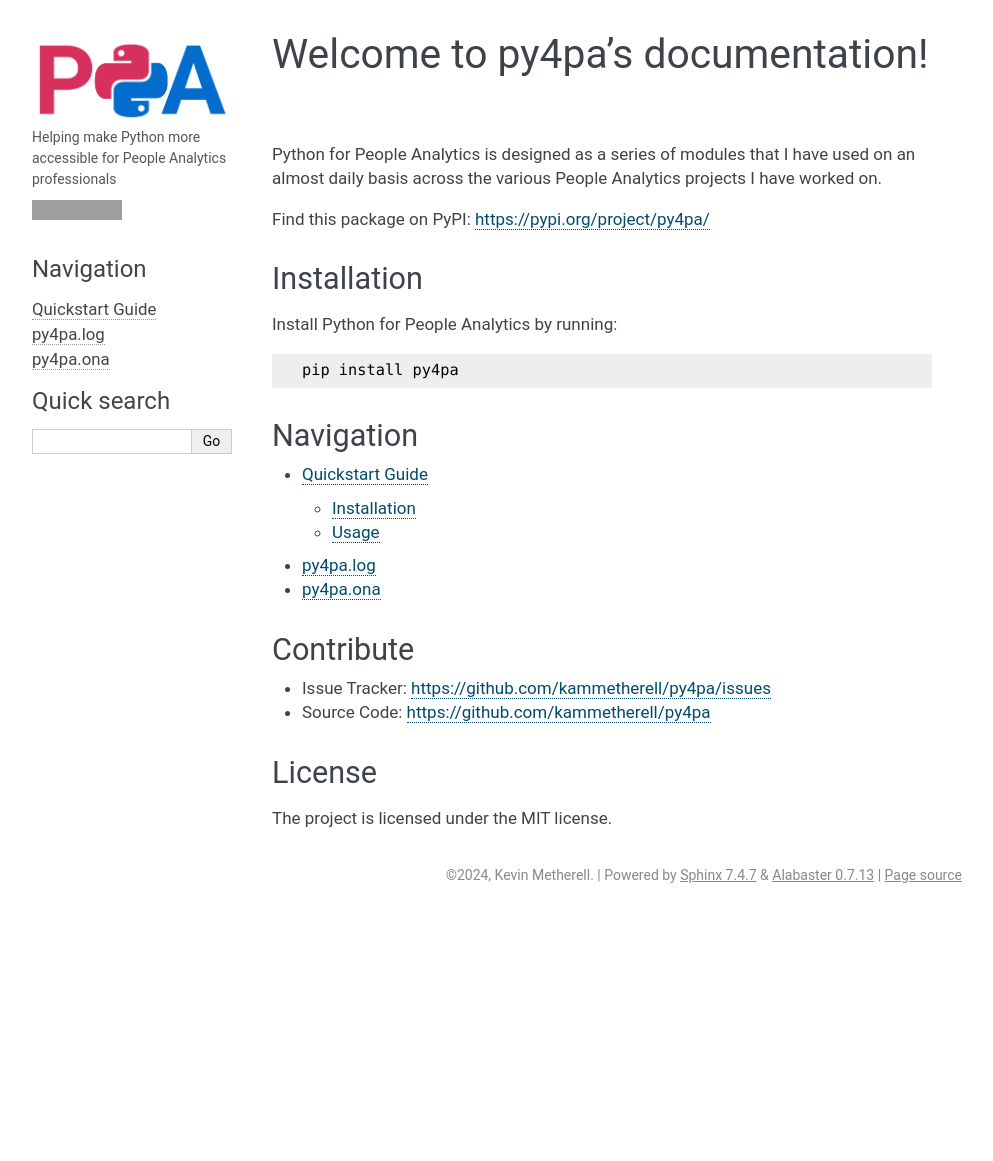
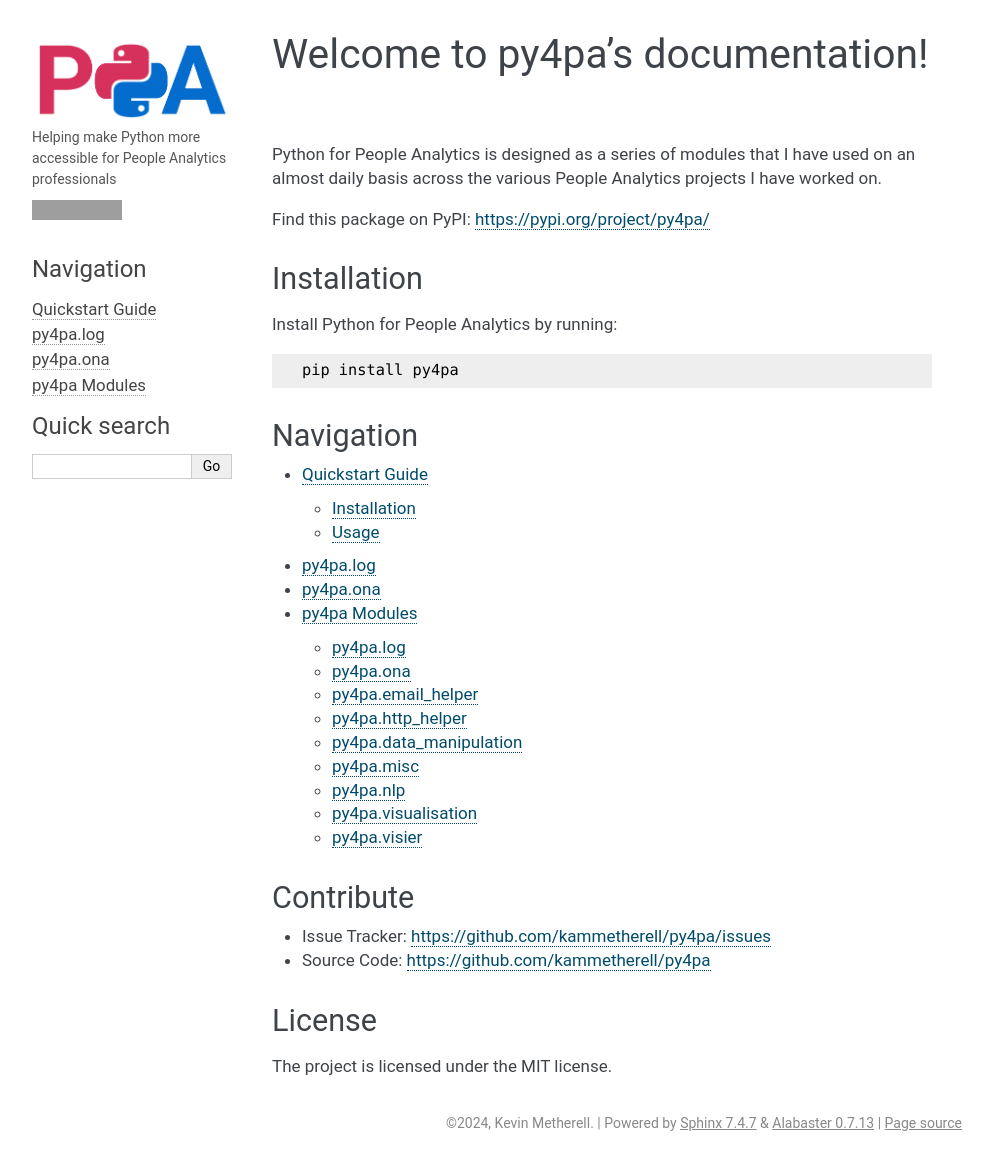
Before and after one commit to kammetherell/py4pa, a Sphinx documentation site: the page built from docs/source/index.rst, in a window 1280 px wide and 1161 px high. Shown: the whole window, without its empty margins (148-1141 px from the left). Built offline with Sphinx 7.4.7, drawn with Linux system fonts in a browser that asks for light colours; pages that are not in the unit, such as notebooks, are missing from menus; grey boxes are pictures that could not be loaded.

Commit message:
revcert revert

```diff
--- a/docs/source/index.rst
+++ b/docs/source/index.rst
@@ -27,6 +27,7 @@
    usage/quickstart
    log
    ona
+   modules
 
 .. Features
 .. --------
--- a/docs/source/log.rst
+++ b/docs/source/log.rst
@@ -4,4 +4,4 @@
 .. automodule:: py4pa.log
    :members:
    :undoc-members:
-   .. :show-inheritance:
+   :show-inheritance:
--- a/docs/source/modules.rst
+++ b/docs/source/modules.rst
@@ -6,4 +6,4 @@
 
    log
    ona
-   .. py4pa
+   py4pa
```
